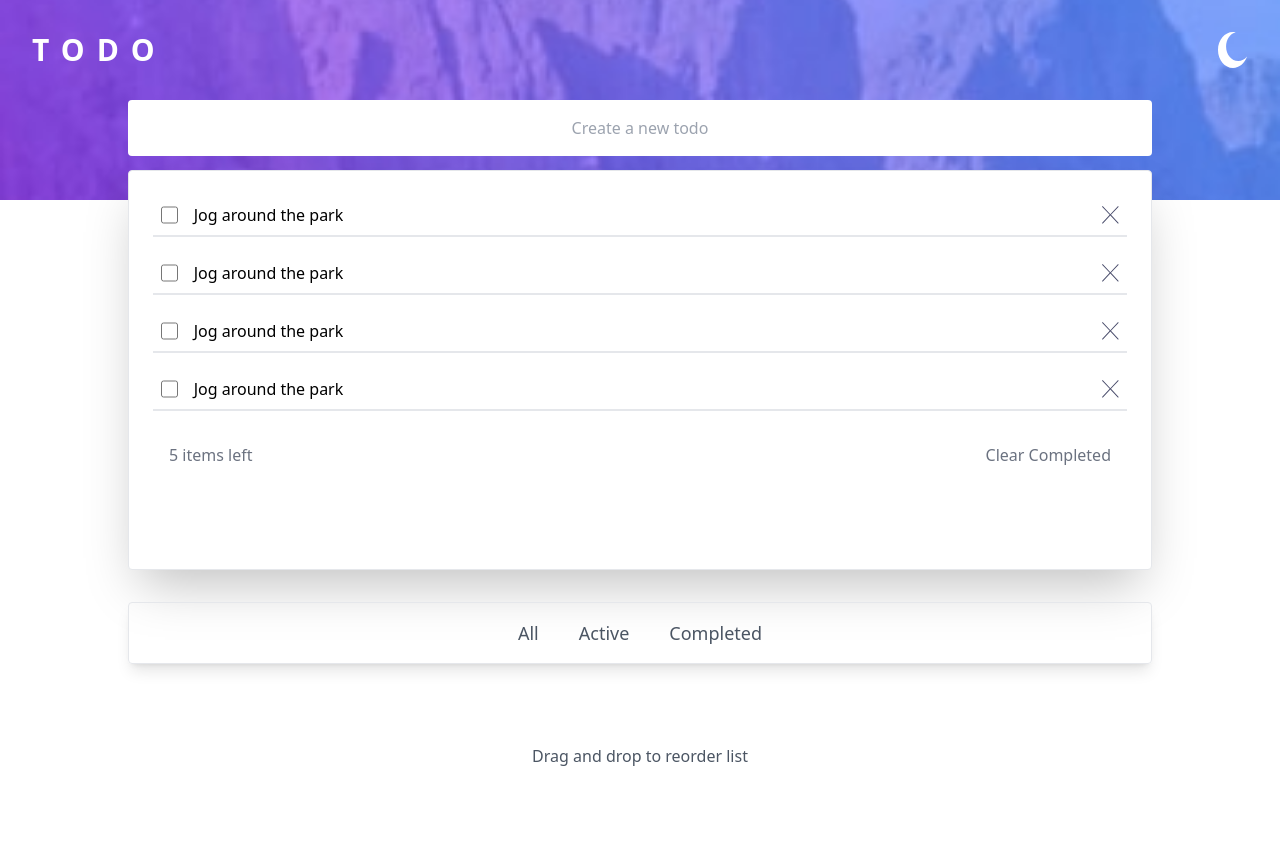
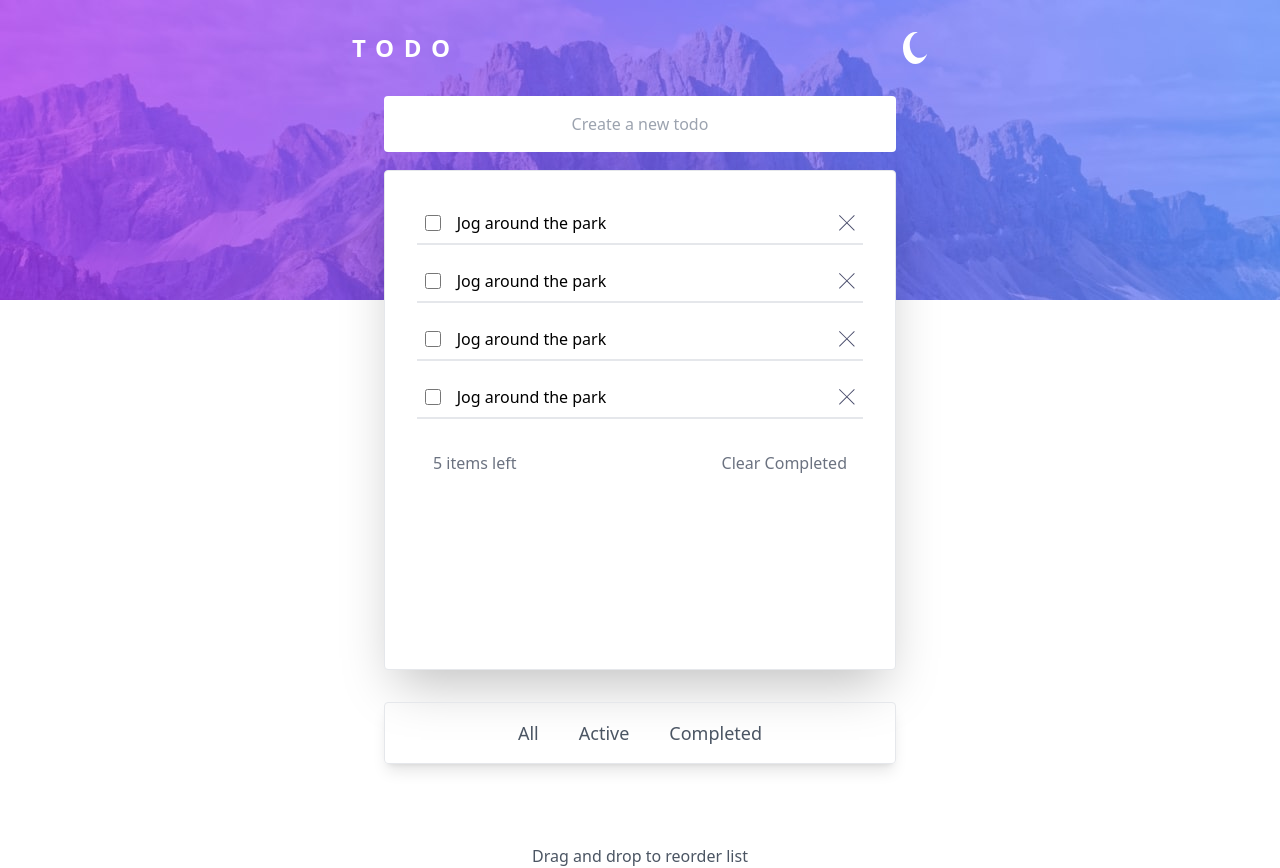
Before and after one commit to sainingo/todo-app-vuejs, a Vue app: page / in a window 1280 px wide. Built offline with nearby package versions, Linux system fonts and the light colour scheme.

Commit message:
Design desktop view

```diff
--- a/src/App.vue
+++ b/src/App.vue
@@ -12,18 +12,19 @@ watch(task, (newTask) => {
 </script>
 
 <template>
-<div>
-  <div class="bg-bg-mobile-light h-[200px] bg-center bg-no-repeat bg-cover text-white" >
+<div class="lg:bg-bg-desktop-light lg:h-[300px] lg:w-full lg:bg-cover lg:bg-no-repeat">
+  <div class="lg:w-[50%] mx-auto">
+    <div class="lg:bg-none bg-bg-mobile-light h-[200px] bg-center bg-no-repeat bg-cover text-white" >
     <div class="flex justify-between p-8">
-      <h1 class="text-3xl tracking-[.4em] font-semibold">TODO</h1>
-      <img src="./assets/images/ICON-MOON.SVG" height="30px" width="30px" alt="moon icon" />
+      <h1 class="text-2xl tracking-[.4em] font-semibold">TODO</h1>
+      <img src="./assets/images/ICON-MOON.SVG" width="25px" height="20px" alt="moon icon" />
     </div>
   <div class="flex">
     <input type="text" placeholder="Create a new todo" class="text-center p-4 rounded w-[80%] mx-auto outline-none text-black"/>
   </div>
   </div>
   <section>
-    <div class="w-[80%] mx-auto mt-[-30px] bg-white p-2 rounded border shadow-2xl h-[400px] font-light">
+    <div class="w-[80%] mx-auto mt-[-30px] bg-white p-2 rounded border shadow-2xl h-[400px] lg:h-[500px] lg:p-4 font-light">
       <div class="flex justify-between m-4 border-b-2 p-2">
         <input type="checkbox" class="border-none  w-[1.1rem]  rounded-full outline-none"/>
         <span class="w-full ml-4">Jog around the park</span>
@@ -62,7 +63,8 @@ watch(task, (newTask) => {
       <button>Active</button>
       <button>Completed</button>
     </div>
-    <p class="font-extralight text-center m-20 text-gray-600">Drag and drop to reorder list</p>
+    <p class="font-extralight text-center mt-20 text-gray-600">Drag and drop to reorder list</p>
   </section>
+  </div>
 </div>
 </template>
```
